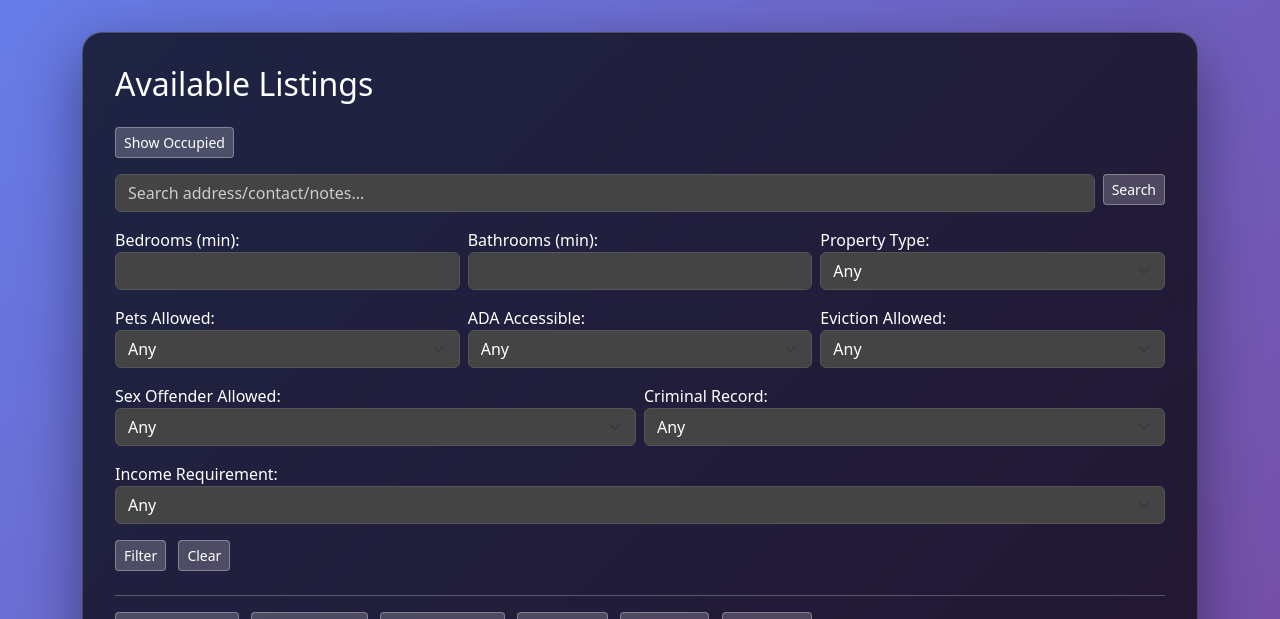
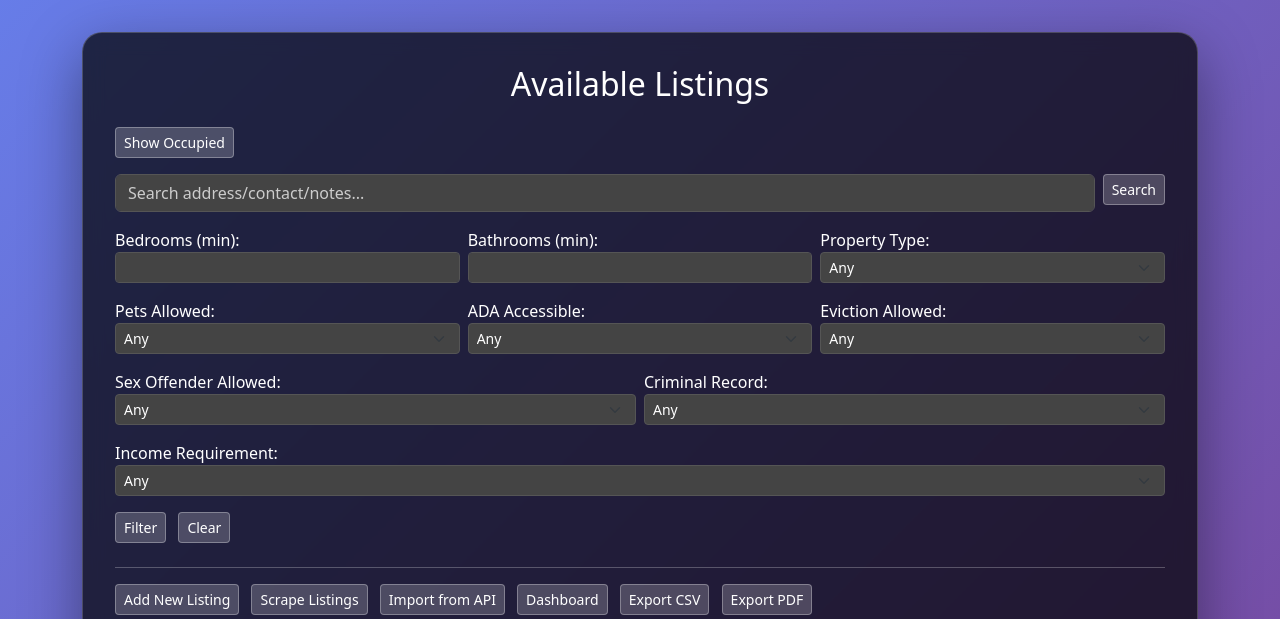
Before and after one commit to StuartLech/Hand-Up-Housing, a Django app: page / in a window 1280 px wide. Shown: the part 56-675 px from the top of the page. Run offline with Django 5.2, Linux system fonts and the light colour scheme; a user stored in the database is signed in; data comes from the database, SQL or seed files in the repository.

Commit message:
Center Available Listings header and shrink filter inputs (#39)

```diff
--- a/housing_app/templates/housing_app/listing_list.html
+++ b/housing_app/templates/housing_app/listing_list.html
@@ -3,7 +3,7 @@
 {% load group_tags %}
 
 {% block content %}
-<h2 class="mb-4">Available Listings</h2>
+<h2 class="mb-4 text-center">Available Listings</h2>
 
 <!-- Toggle link to show/hide Occupied listings -->
 {% if request.GET.show_occupied == '1' %}
@@ -44,7 +44,7 @@
       <input
         type="number"
         name="bedrooms"
-        class="form-control"
+        class="form-control form-control-sm"
         value="{{ request.GET.bedrooms|default_if_none:'' }}"
       >
     </div>
@@ -53,13 +53,13 @@
       <input
         type="number"
         name="bathrooms"
-        class="form-control"
+        class="form-control form-control-sm"
         value="{{ request.GET.bathrooms|default_if_none:'' }}"
       >
     </div>
     <div class="col">
       <label>Property Type:</label>
-      <select name="property_type" class="form-select">
+      <select name="property_type" class="form-select form-select-sm">
         <option value="">Any</option>
         <option value="house" {% if request.GET.property_type == 'house' %}selected{% endif %}>House</option>
         <option value="apartment" {% if request.GET.property_type == 'apartment' %}selected{% endif %}>Apartment</option>
@@ -73,7 +73,7 @@
   <div class="row gx-2 gy-2 mb-3">
     <div class="col">
       <label>Pets Allowed:</label>
-      <select name="pets_allowed" class="form-select">
+      <select name="pets_allowed" class="form-select form-select-sm">
         <option value="">Any</option>
         <option value="True" {% if request.GET.pets_allowed == 'True' %}selected{% endif %}>Yes</option>
         <option value="False" {% if request.GET.pets_allowed == 'False' %}selected{% endif %}>No</option>
@@ -81,7 +81,7 @@
     </div>
     <div class="col">
       <label>ADA Accessible:</label>
-      <select name="ada_accessible" class="form-select">
+      <select name="ada_accessible" class="form-select form-select-sm">
         <option value="">Any</option>
         <option value="True" {% if request.GET.ada_accessible == 'True' %}selected{% endif %}>Yes</option>
         <option value="False" {% if request.GET.ada_accessible == 'False' %}selected{% endif %}>No</option>
@@ -89,7 +89,7 @@
     </div>
     <div class="col">
       <label>Eviction Allowed:</label>
-      <select name="past_eviction_allowed" class="form-select">
+      <select name="past_eviction_allowed" class="form-select form-select-sm">
         <option value="">Any</option>
         <option value="True" {% if request.GET.past_eviction_allowed == 'True' %}selected{% endif %}>Yes</option>
         <option value="False" {% if request.GET.past_eviction_allowed == 'False' %}selected{% endif %}>No</option>
@@ -101,7 +101,7 @@
   <div class="row gx-2 gy-2 mb-3">
     <div class="col">
       <label>Sex Offender Allowed:</label>
-      <select name="sex_offender_allowed" class="form-select">
+      <select name="sex_offender_allowed" class="form-select form-select-sm">
         <option value="">Any</option>
         <option value="True" {% if request.GET.sex_offender_allowed == 'True' %}selected{% endif %}>Yes</option>
         <option value="False" {% if request.GET.sex_offender_allowed == 'False' %}selected{% endif %}>No</option>
@@ -109,7 +109,7 @@
     </div>
     <div class="col">
       <label>Criminal Record:</label>
-      <select name="criminal_record_allowed" class="form-select">
+      <select name="criminal_record_allowed" class="form-select form-select-sm">
         <option value="">Any</option>
         <option value="none" {% if request.GET.criminal_record_allowed == 'none' %}selected{% endif %}>None</option>
         <option value="misdemeanor" {% if request.GET.criminal_record_allowed == 'misdemeanor' %}selected{% endif %}>Misdemeanor</option>
@@ -122,7 +122,7 @@
   <div class="row gx-2 gy-2 mb-3">
     <div class="col">
       <label>Income Requirement:</label>
-      <select name="income_requirement" class="form-select">
+      <select name="income_requirement" class="form-select form-select-sm">
         <option value="">Any</option>
         <option value="under_20" {% if request.GET.income_requirement == 'under_20' %}selected{% endif %}>Under $20,000</option>
         <option value="30_40" {% if request.GET.income_requirement == '30_40' %}selected{% endif %}>$30,000-$40,000</option>
```
